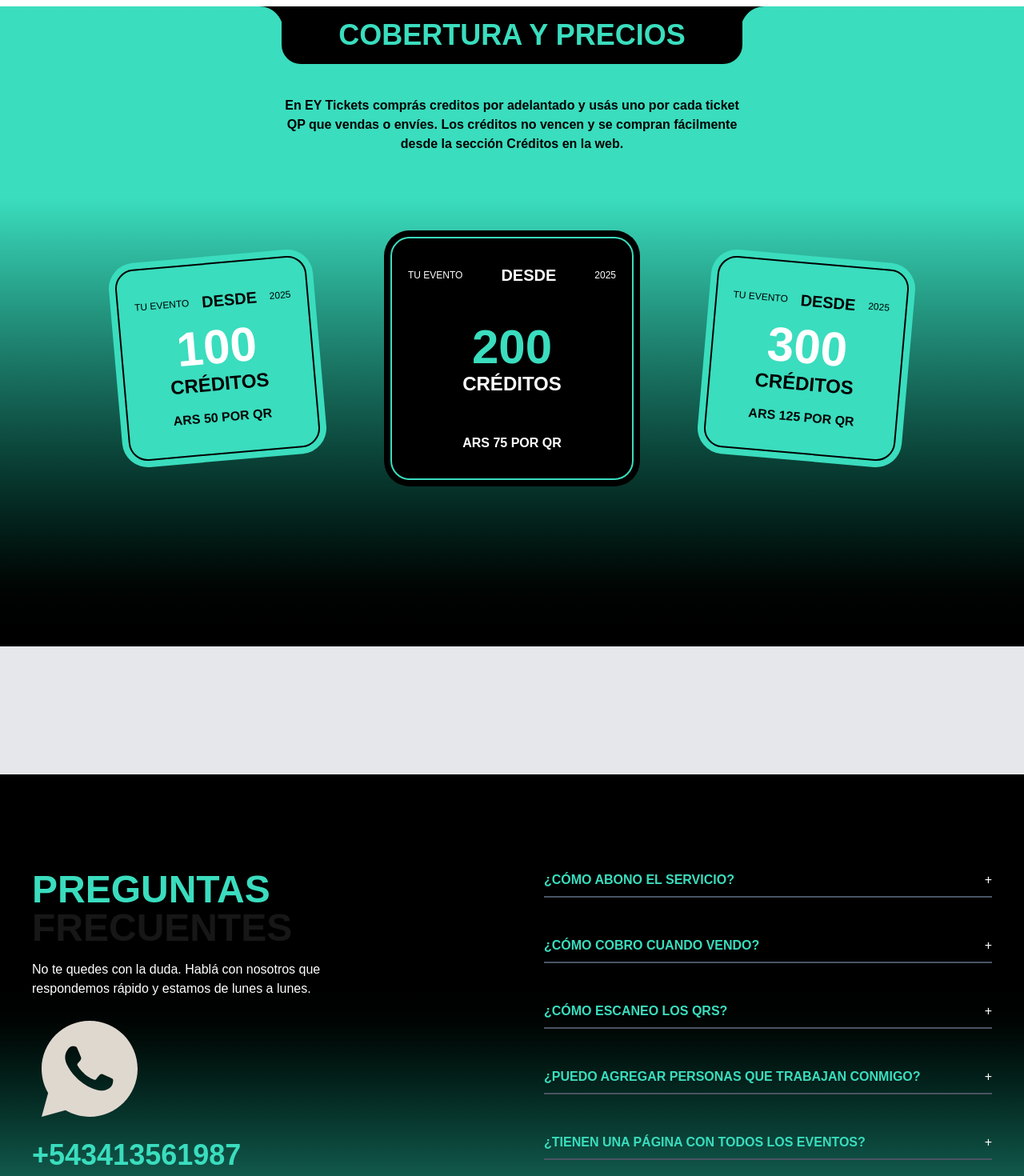
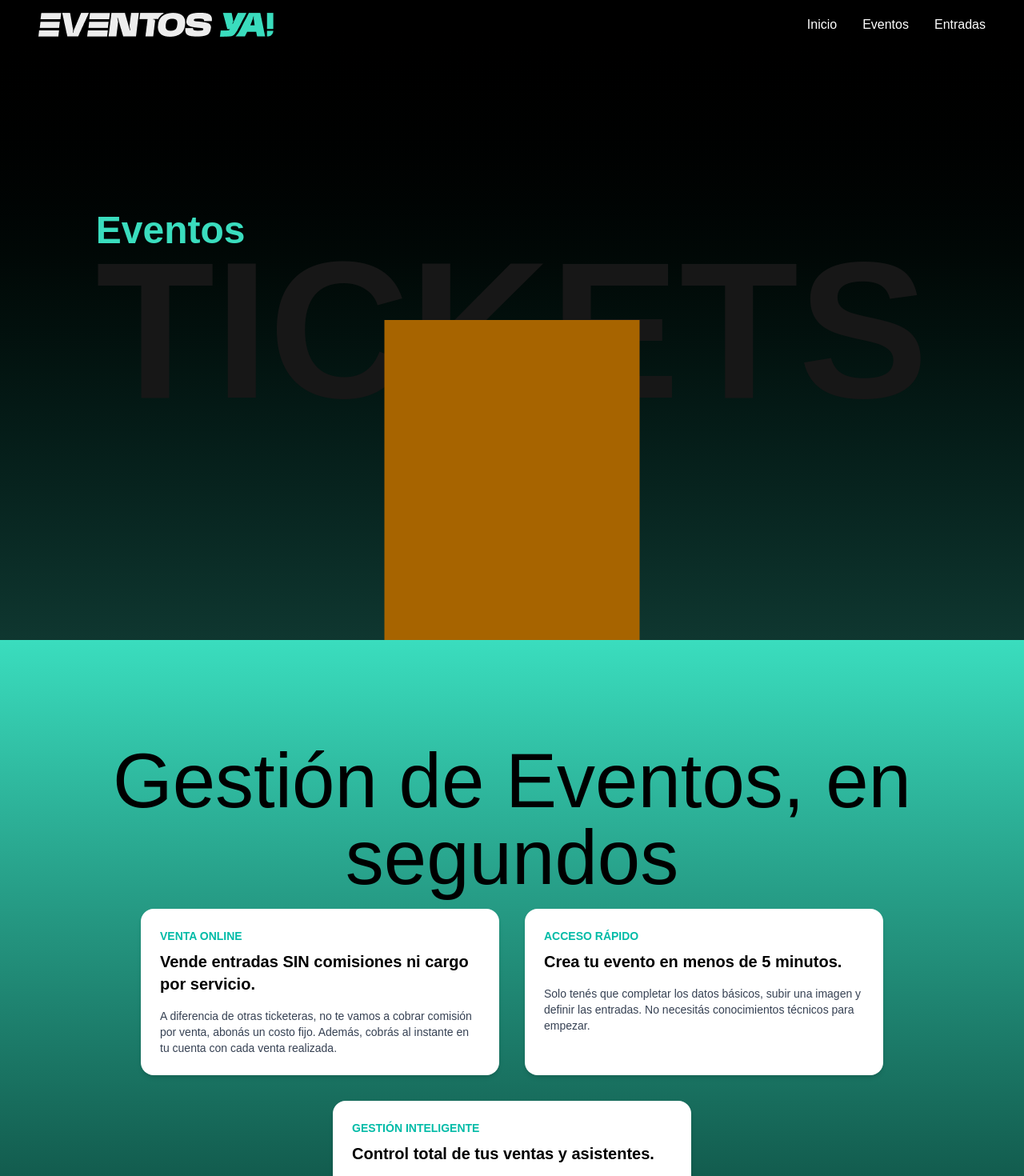
Before and after one commit to napestudio/eytickets-website, a Next.js app: page / in a window 1280 px wide. Shown: the top 1470 px of the page at 80% size. Built offline with nearby package versions, Linux system fonts and the light colour scheme.

Commit message:
corrige conflicto

```diff
--- a/app/layout.tsx
+++ b/app/layout.tsx
@@ -1,4 +1,5 @@
 import type { Metadata } from "next";
+import NavBar from "@/components/Navbar";
 
 import "./globals.css";
 import { LenisScroller } from "@/providers/LenisScroller";
@@ -17,6 +18,7 @@
     <html lang="es">
       <body>
         <main>
+          <NavBar />
           <LenisScroller>{children}</LenisScroller>
         </main>
       </body>
--- a/app/page.tsx
+++ b/app/page.tsx
@@ -1,3 +1,4 @@
+import Features from "@/components/Features";
 import HeroHome from "@/components/Hero";
 import Prices from "@/components/Prices";
 import Footer from "@/components/Footer";
@@ -5,9 +6,24 @@
 export default function Home() {
   return (
     <>
-      <header>
+      <div>
         <HeroHome />
-      </header>
+      </div>
+      <section className="bg-gradient-to-t from-[#000000] to-[#3ADDBE] py-16 md:py-32">
+        <div className="container mx-auto">
+          <h2 className="text-center text-black md:text-8xl">
+            Gestión de Eventos, en segundos
+          </h2>
+          <Features />
+          {/* por que elegirnos */}
+          <h2>Por qué elegirnos</h2>
+          <div className="w-full h-[500px] border border-primary rounded-4xl relative">
+            <div className="absolute h-full -left-10 flex items-center">
+              <div className="bg-black rounded-full w-[100px] h-[100px] relative border border-primary"></div>
+            </div>
+          </div>
+        </div>
+      </section>
       <section className="min-h-screen bg-gradient-to-t from-black from-0% to-primary to-70%">
         <Prices />
       </section>
--- /dev/null
+++ b/components/Features/Card.tsx
@@ -0,0 +1,15 @@
+type CardProps = {
+  tag: string;
+  title: string;
+  description: string;
+};
+
+export default function Card({ tag, title, description }: CardProps) {
+  return (
+    <div className="bg-white rounded-2xl p-6 max-w-md shadow-md m-4">
+      <p className="text-sm font-bold text-teal-500">{tag}</p>
+      <h3 className="text-xl font-black text-black mt-2">{title}</h3>
+      <p className="text-sm text-gray-700 mt-4">{description}</p>
+    </div>
+  );
+}
--- /dev/null
+++ b/components/Features/Slider.tsx
@@ -0,0 +1,26 @@
+import Card from "./Card";
+
+type Feature = {
+  tag: string;
+  title: string;
+  description: string;
+};
+
+type SliderProps = {
+  features: Feature[];
+};
+
+export default function Slider({ features }: SliderProps) {
+  return (
+    <div className="flex flex-wrap justify-center">
+      {features.map((feature, index) => (
+        <Card
+          key={index}
+          tag={feature.tag}
+          title={feature.title}
+          description={feature.description}
+        />
+      ))}
+    </div>
+  );
+}
--- /dev/null
+++ b/components/Features/index.tsx
@@ -0,0 +1,26 @@
+import Slider from "./Slider";
+
+export const featuresList = [
+  {
+    tag: "VENTA ONLINE",
+    title: "Vende entradas SIN comisiones ni cargo por servicio.",
+    description:
+      "A diferencia de otras ticketeras, no te vamos a cobrar comisión por venta, abonás un costo fijo. Además, cobrás al instante en tu cuenta con cada venta realizada.",
+  },
+  {
+    tag: "ACCESO RÁPIDO",
+    title: "Crea tu evento en menos de 5 minutos.",
+    description:
+      "Solo tenés que completar los datos básicos, subir una imagen y definir las entradas. No necesitás conocimientos técnicos para empezar.",
+  },
+  {
+    tag: "GESTIÓN INTELIGENTE",
+    title: "Control total de tus ventas y asistentes.",
+    description:
+      "Visualizá estadísticas en tiempo real, descargá reportes y validá entradas desde cualquier dispositivo con nuestro sistema integrado.",
+  },
+];
+
+export default function Features() {
+  return <Slider features={featuresList} />;
+}
--- a/components/Hero/experience.tsx
+++ b/components/Hero/experience.tsx
@@ -0,0 +1,17 @@
+"use client";
+// import { OrbitControls } from "@react-three/drei";
+import { Canvas } from "@react-three/fiber";
+
+export default function Experience() {
+  return (
+    <Canvas>
+      {/* <OrbitControls /> */}
+      <ambientLight intensity={1} />
+      {/* <directionalLight position={[10, 10, 5]} intensity={1} /> */}
+      <mesh position-y={-2}>
+        <boxGeometry args={[3, 4, 0.2]} />
+        <meshStandardMaterial color="orange" />
+      </mesh>
+    </Canvas>
+  );
+}
--- /dev/null
+++ b/components/Hero/hero.css
@@ -0,0 +1,4 @@
+.big_title {
+  font-size: clamp(3rem, 19vw, calc(44rem - 1vw));
+  line-height: 1;
+}
--- a/components/Hero/index.tsx
+++ b/components/Hero/index.tsx
@@ -1,3 +1,18 @@
+import Experience from "./Experience";
+import "./hero.css";
+
 export default function HeroHome() {
-  return null;
+  return (
+    <div className="h-svh w-full bg-gradient-to-t from-[#0F3730] to-[#000000] relative">
+      <div className="absolute top-0 w-full h-full inset-0 grid place-items-center">
+        <div>
+          <p className="text-primary font-bold text-5xl -mb-5">Eventos</p>
+          <h1 className="big_title font-bold inline-flex">TICKETS</h1>
+        </div>
+      </div>
+      <div className="absolute top-0 w-full h-full inset-0">
+        <Experience />
+      </div>
+    </div>
+  );
 }
--- a/components/Navbar.tsx
+++ b/components/Navbar.tsx
@@ -0,0 +1,26 @@
+import Image from "next/image";
+
+const navItems = [
+  { name: "Inicio", href: "/" },
+  { name: "Eventos", href: "/events" },
+  { name: "Entradas", href: "/tickets" },
+];
+
+export default function Navbar() {
+  return (
+    <header className="fixed top-0 w-full z-10 py-4 px-12 flex justify-between items-center">
+      <div>
+        <Image src="/logo.png" alt="EyTickets logo" width={294} height={30} />
+      </div>
+      <div>
+        <nav className="flex justify-end space-x-8">
+          {navItems.map((item) => (
+            <a key={item.name} href={item.href} className="text-white">
+              {item.name}
+            </a>
+          ))}
+        </nav>
+      </div>
+    </header>
+  );
+}
```
Also changed, not shown: public/logo.png (added).
